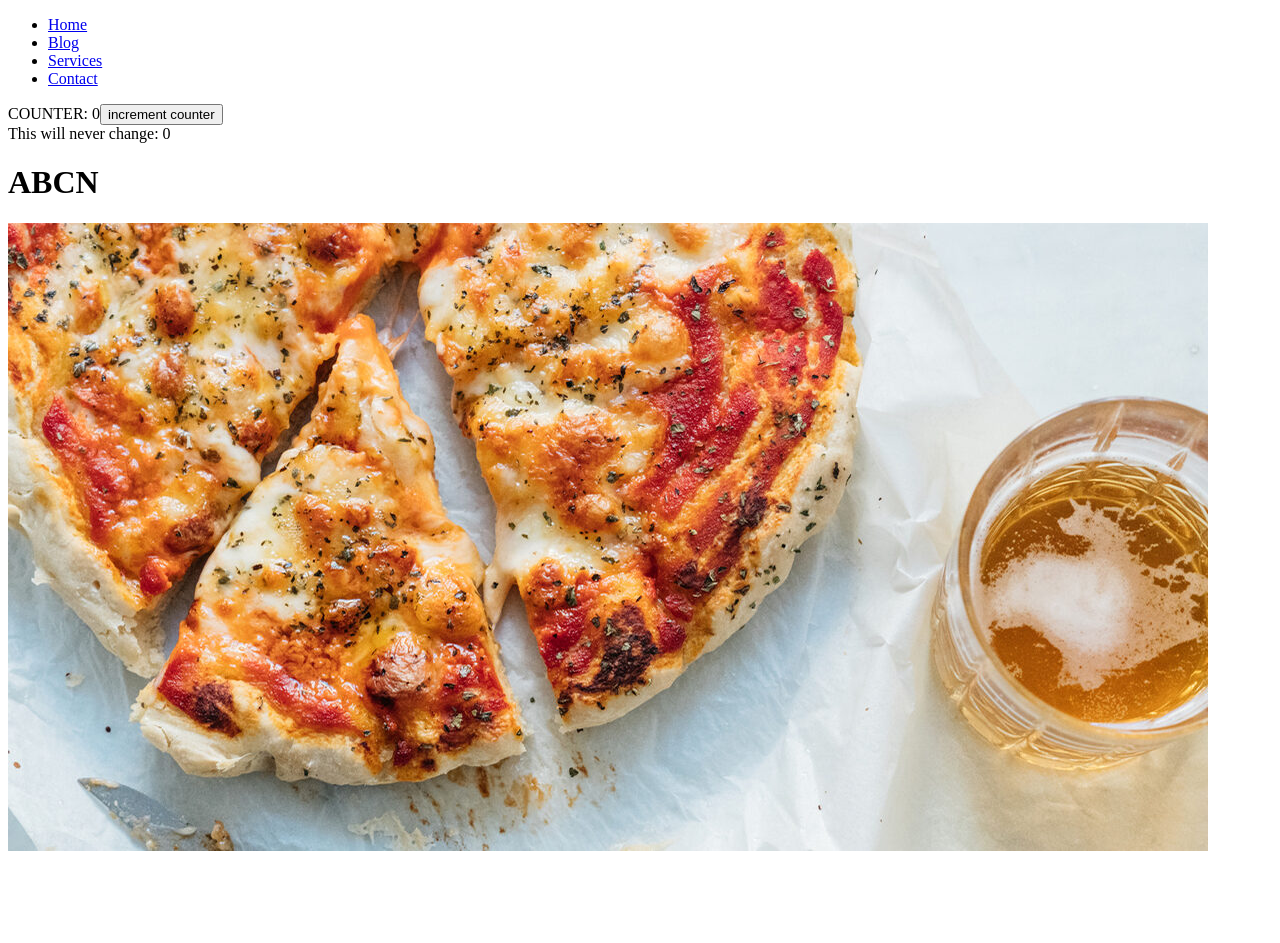
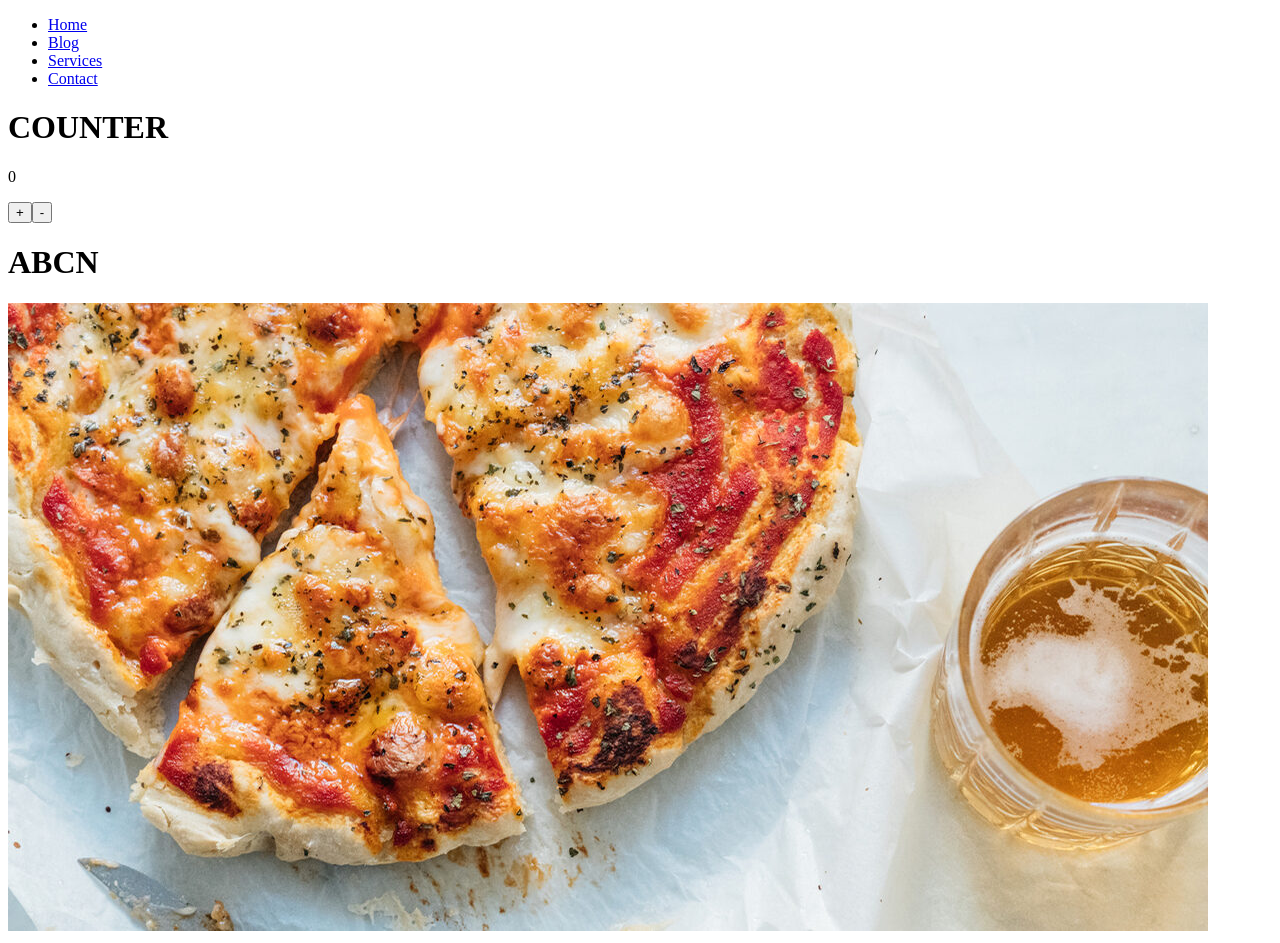
Before and after one commit to javier-pardinas/vue-step-by-step, a Vue app: page /#/details/1 in a window 1280 px wide. Before the commit the page ends 863 px from the top, so only its background shows below. Built offline with nearby package versions, Linux system fonts and the light colour scheme.

Commit message:
created basic vuex counter with mutations and state in store and accesing them in methods and computed props in Counter component.

```diff
--- a/src/components/Counter.vue
+++ b/src/components/Counter.vue
@@ -1,35 +1,33 @@
 <template>
   <div class="counter">
-  COUNTER: {{this.$store.state.count}}<!--accesing state of store and displaying it-->
-  <button @click="increment">increment counter</button><!--executing method increment() that commits the mutation increment-->
-  <br>
-  <span v-once>This will never change: {{this.$store.state.count}}</span><!--perform one-time interpolations that do not update on data change by using the v-once directive-->
+    <h1>COUNTER</h1>
+    <p>{{ count }}</p><!--computed property-->
+  <p>
+    <button @click="increment">+</button>
+    <button @click="decrement">-</button>
+  </p>
   </div>
 </template>
 
 <script>
 export default {
   name: 'Counter',
-  //data: object that defines the component. we can access this properties in our template
-  data() {
-    return {
-      counter: 0
+   computed: {
+    //count object of the state of store
+    count () {
+	    return this.$store.state.count
     }
   },
-  //mounted: like componentDidMount(), this gets executed everytime the component is rerendered
-  //everytime there is a change in the state of the component (data())
-  mounted() {
-    //this method sums 1 to the counter every second
-   /* setInterval(() => {
-      this.counter++
-    }, 1000)*/
-  },
   methods: {
-    increment() {
-    //commit mutation increment from store
-    this.$store.commit('increment')
-    console.log(this.$store.state.count)
+    //mutation increment
+    increment () {
+      this.$store.commit('increment')
+    },
+    //mutation decrement
+    decrement () {
+    	this.$store.commit('decrement')
+    }
   }
-  }
+
 }
 </script>
--- a/src/store/index.js
+++ b/src/store/index.js
@@ -12,9 +12,8 @@ export default new Vuex.Store({
   },
   //modify the state:
   mutations: {
-    increment(state) {
-      state.count++
-    }
+    increment: state => state.count++,
+    decrement: state => state.count--
   },
   actions: {
   },
```
